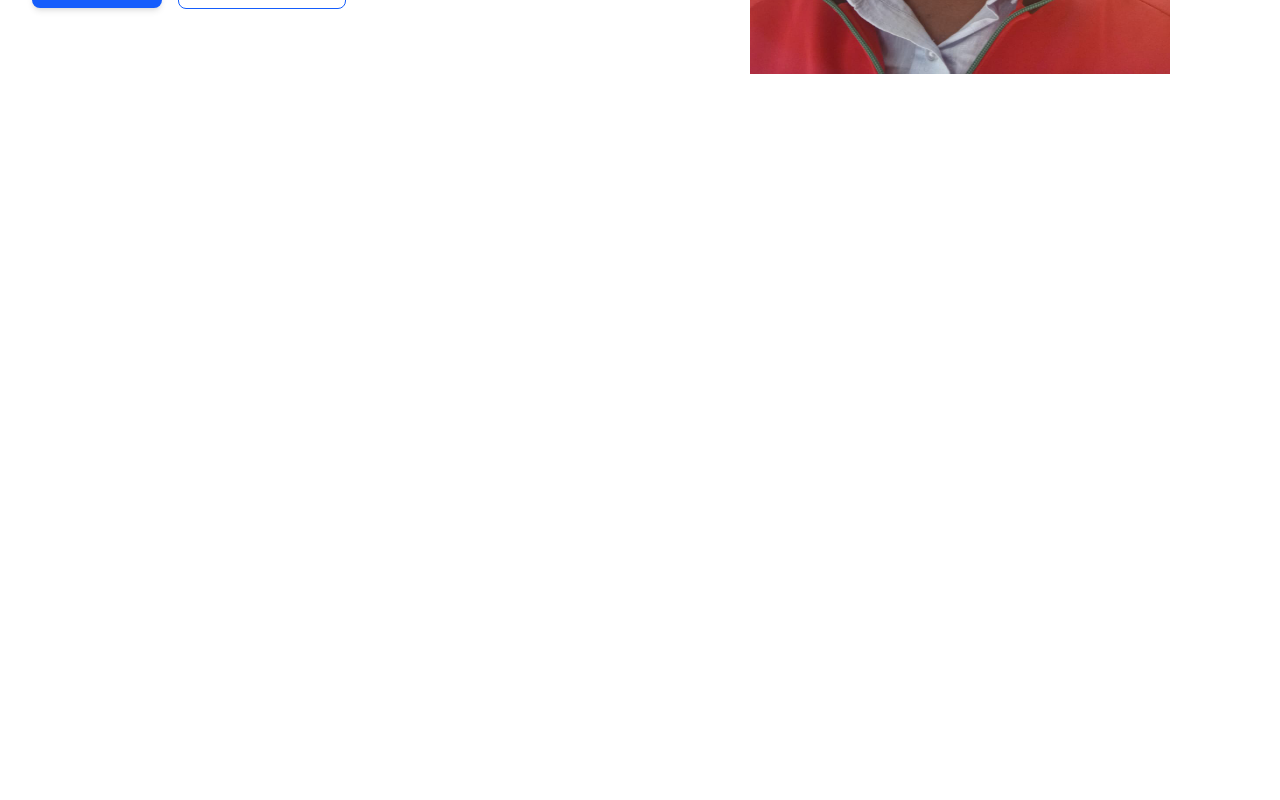
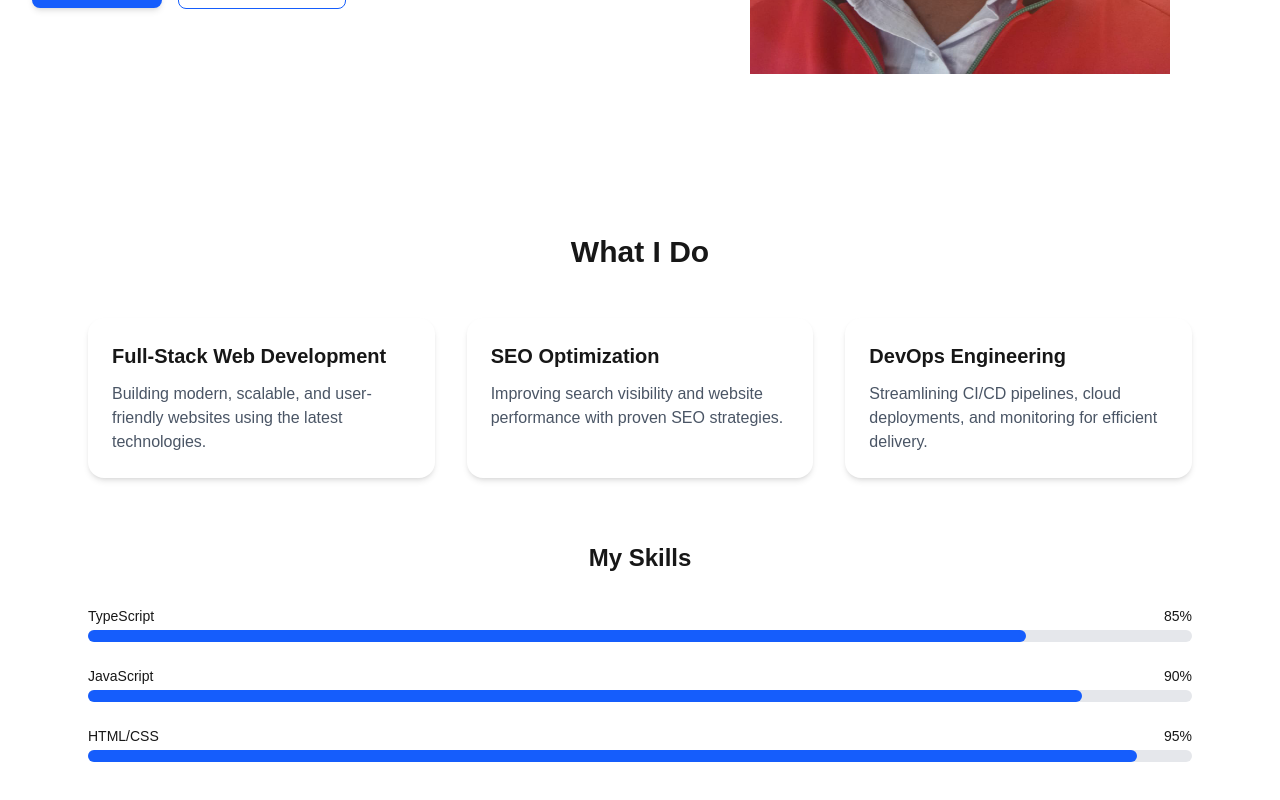
Before and after one commit to ashbel747/Personal-portfolio, a Next.js app in the folder client/: page / in a window 1280 px wide. Shown: the part 522-1322 px from the top of the page. Before the commit the page ends 880 px from the top, so only its background shows below. Built offline with nearby package versions, Linux system fonts and the light colour scheme; grey boxes are pictures that could not be loaded.

Commit message:
Add an about me page

```diff
--- a/client/app/(root)/page.tsx
+++ b/client/app/(root)/page.tsx
@@ -1,5 +1,6 @@
 import type { Metadata } from "next";
 import Hero from "../pages/hero_page";
+import About from "../pages/about_page";
 
 export const metadata: Metadata = {
   title: "Ashbel King'ori | Portfolio",
@@ -18,6 +19,7 @@ export default function HomePage() {
   return (
     <div className="min-h-screen">
       <Hero />
+      <About />
     </div>
   );
 }
--- /dev/null
+++ b/client/app/pages/about_page.tsx
@@ -0,0 +1,80 @@
+"use client";
+
+import { motion } from "framer-motion";
+
+const services = [
+  {
+    title: "Full-Stack Web Development",
+    description:
+      "Building modern, scalable, and user-friendly websites using the latest technologies.",
+  },
+  {
+    title: "SEO Optimization",
+    description:
+      "Improving search visibility and website performance with proven SEO strategies.",
+  },
+  {
+    title: "DevOps Engineering",
+    description:
+      "Streamlining CI/CD pipelines, cloud deployments, and monitoring for efficient delivery.",
+  },
+];
+
+const skills = [
+  { name: "TypeScript", level: 85 },
+  { name: "JavaScript", level: 90 },
+  { name: "HTML/CSS", level: 95 },
+];
+
+export default function About() {
+  return (
+    <section className="px-6 py-16 max-w-6xl mx-auto">
+      {/* Heading */}
+      <h2 className="text-3xl font-bold text-center mb-12">What I Do</h2>
+
+      {/* Services Cards */}
+      <div className="grid gap-8 sm:grid-cols-2 lg:grid-cols-3 mb-16">
+        {services.map((service, i) => (
+          <motion.div
+            key={i}
+            initial={{ opacity: 0, y: 40 }}
+            whileInView={{ opacity: 1, y: 0 }}
+            transition={{ duration: 0.6, delay: i * 0.2 }}
+            viewport={{ once: true }}
+            className="p-6 rounded-2xl shadow-md bg-white dark:bg-gray-800"
+          >
+            <h3 className="text-xl font-semibold mb-3">{service.title}</h3>
+            <p className="text-gray-600 dark:text-gray-300">
+              {service.description}
+            </p>
+          </motion.div>
+        ))}
+      </div>
+
+      {/* Skills Section */}
+      <div>
+        <h3 className="text-2xl font-semibold mb-8 text-center">
+          My Skills
+        </h3>
+        <div className="space-y-6">
+          {skills.map((skill, index) => (
+            <div key={index}>
+              <div className="flex justify-between mb-1">
+                <span className="text-sm font-medium">{skill.name}</span>
+                <span className="text-sm font-medium">{skill.level}%</span>
+              </div>
+              <div className="w-full bg-gray-200 dark:bg-gray-700 rounded-full h-3">
+                <motion.div
+                  initial={{ width: 0 }}
+                  whileInView={{ width: `${skill.level}%` }}
+                  transition={{ duration: 1.2, delay: index * 0.3 }}
+                  className="bg-blue-600 h-3 rounded-full"
+                />
+              </div>
+            </div>
+          ))}
+        </div>
+      </div>
+    </section>
+  );
+}
--- a/client/package.json
+++ b/client/package.json
@@ -9,6 +9,7 @@
     "lint": "eslint"
   },
   "dependencies": {
+    "framer-motion": "^12.23.22",
     "lucide-react": "^0.544.0",
     "next": "15.5.4",
     "react": "19.1.0",
```
Also changed, not shown: 1 other file (tests, documents, lock files or other folders).
